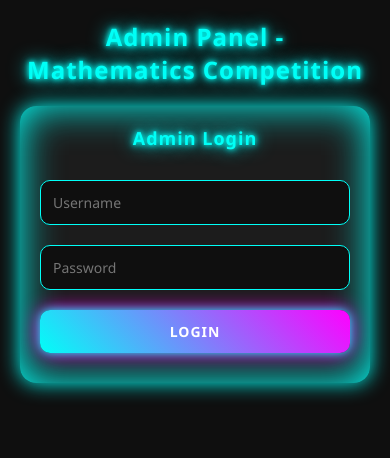
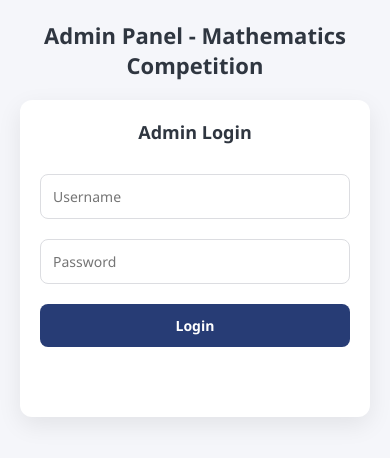
Before and after one commit to HENRY8312/competition, a website: page public/admin.html in a window 390 px wide. Drawn offline with Linux system fonts and the light colour scheme.

Commit message:
Update admin.html

```diff
--- a/public/admin.html
+++ b/public/admin.html
@@ -5,66 +5,67 @@
 <meta name="viewport" content="width=device-width, initial-scale=1.0">
 <title>Admin Panel - Mathematics Competition</title>
 
-<!-- ================= NEON CSS ================= -->
+<!-- ================= PROFESSIONAL CSS ================= -->
 <style>
 /* --- Global Reset --- */
 * {
   margin: 0;
   padding: 0;
   box-sizing: border-box;
-  font-family: 'Segoe UI', Arial, sans-serif;
+  font-family: 'Segoe UI', 'Roboto', Arial, sans-serif;
 }
 
-/* --- Body Neon Dark Theme --- */
+/* --- Body & Background --- */
 body {
-  background: #0f0f0f;
-  color: #fff;
+  background-color: #f5f6fa;
+  color: #333;
   padding: 20px;
   min-height: 100vh;
 }
 
-/* --- Headings Neon Glow --- */
+/* --- Headings --- */
 h2, h3 {
   text-align: center;
   margin-bottom: 20px;
-  color: #00fff7;
-  text-shadow: 0 0 5px #00fff7, 0 0 10px #00fff7, 0 0 20px #00fff7;
-  letter-spacing: 1px;
+  color: #2f3640;
+  font-weight: 600;
 }
 
 /* --- Container / Card --- */
 .container, .login-box {
-  background: #1c1c1c;
-  border-radius: 16px;
+  background: #ffffff;
+  border-radius: 12px;
   padding: 30px;
   max-width: 1100px;
   margin: 20px auto;
-  box-shadow: 0 0 20px #00fff7, 0 0 40px #00fff7 inset;
-  transition: transform 0.3s ease, box-shadow 0.3s ease;
+  box-shadow: 0 8px 25px rgba(0,0,0,0.08);
+  transition: transform 0.2s ease, box-shadow 0.2s ease;
 }
 
 .container:hover, .login-box:hover {
-  transform: translateY(-5px);
-  box-shadow: 0 0 30px #ff00ff, 0 0 60px #ff00ff inset;
+  transform: translateY(-3px);
+  box-shadow: 0 12px 30px rgba(0,0,0,0.12);
 }
 
-/* --- Forms Inputs --- */
+/* --- Forms --- */
+form {
+  margin-bottom: 40px;
+}
+
 input, select, textarea, button {
   width: 100%;
   padding: 14px;
   margin: 10px 0;
-  border-radius: 10px;
-  border: 1px solid #00fff7;
-  background: #0f0f0f;
-  color: #fff;
+  border-radius: 8px;
+  border: 1px solid #dcdde1;
   font-size: 16px;
-  transition: all 0.3s ease;
+  transition: all 0.2s ease;
 }
 
 input:focus, select:focus, textarea:focus {
   outline: none;
-  border-color: #ff00ff;
-  box-shadow: 0 0 10px #ff00ff;
+  border-color: #273c75;
+  box-shadow: 0 0 6px rgba(39,60,117,0.2);
 }
 
 textarea {
@@ -72,25 +73,22 @@ textarea {
   resize: vertical;
 }
 
-/* --- Buttons Neon Glow --- */
+/* --- Buttons --- */
 button {
-  background: linear-gradient(45deg, #00fff7, #ff00ff);
+  background-color: #273c75;
   color: #fff;
   border: none;
   cursor: pointer;
-  font-weight: bold;
-  text-transform: uppercase;
-  letter-spacing: 1px;
-  transition: all 0.3s ease;
-  box-shadow: 0 0 10px #00fff7, 0 0 20px #ff00ff;
+  font-weight: 600;
+  transition: all 0.2s ease;
 }
 
 button:hover {
-  transform: scale(1.05);
-  box-shadow: 0 0 20px #00fff7, 0 0 40px #ff00ff, 0 0 60px #ff00ff inset;
+  background-color: #192a56;
+  transform: scale(1.02);
 }
 
-/* --- Table Styling Neon --- */
+/* --- Table Styling --- */
 .table-wrapper {
   overflow-x: auto;
   margin-bottom: 40px;
@@ -99,37 +97,32 @@ button:hover {
 table {
   width: 100%;
   border-collapse: collapse;
-  border-radius: 12px;
+  border-radius: 10px;
   overflow: hidden;
   min-width: 700px;
+  background: #fff;
+  box-shadow: 0 4px 15px rgba(0,0,0,0.05);
 }
 
 th, td {
   padding: 14px;
   text-align: center;
-  font-size: 15px;
+  font-size: 14px;
 }
 
 th {
-  background: #ff00ff;
+  background-color: #40739e;
   color: #fff;
   text-transform: uppercase;
-  text-shadow: 0 0 5px #fff, 0 0 10px #fff;
+  letter-spacing: 0.5px;
 }
 
 tr:nth-child(even) {
-  background: #1c1c1c;
-}
-
-tr:nth-child(odd) {
-  background: #111;
+  background-color: #f1f2f6;
 }
 
 tr:hover {
-  background: #00fff7;
-  color: #000;
-  transform: scale(1.01);
-  transition: all 0.2s ease;
+  background-color: #dcdde1;
 }
 
 /* --- Admin Actions --- */
@@ -140,8 +133,9 @@ tr:hover {
 
 #admin-actions button {
   width: auto;
-  padding: 14px 30px;
+  padding: 12px 25px;
   margin: 10px;
+  font-size: 16px;
 }
 
 /* --- Mobile Responsive --- */
@@ -150,7 +144,7 @@ tr:hover {
     padding: 20px;
   }
 
-  h2 { font-size: 24px; }
+  h2 { font-size: 22px; }
   h3 { font-size: 18px; }
 
   table { font-size: 12px; }
```
